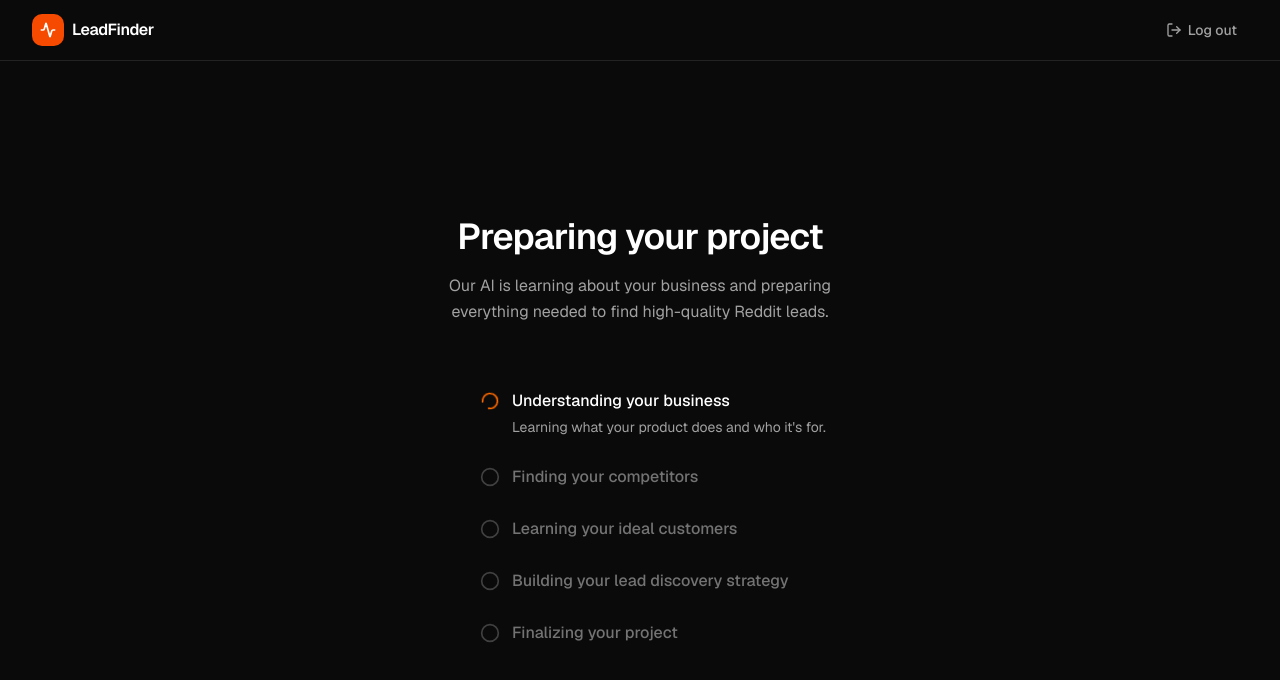
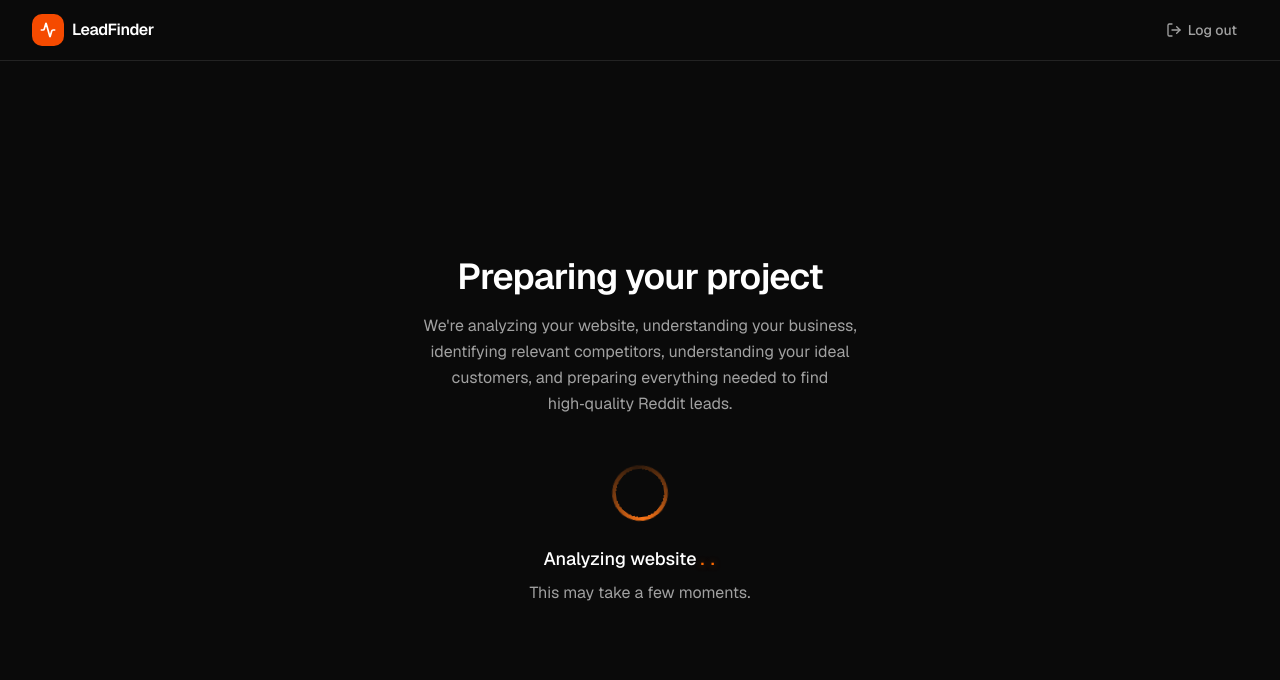
Before and after one commit to sujithkumardox-svg/reddit-lead-finder, a Next.js app: page /projects/1/onboarding in a window 1280 px wide. Shown: the top 680 px of the page. Built offline with nearby package versions, Linux system fonts and the light colour scheme.

Commit message:
Polish AI onboarding review UI

```diff
--- a/app/(app)/projects/[id]/page.tsx
+++ b/app/(app)/projects/[id]/page.tsx
@@ -26,7 +26,7 @@ export default async function ProjectPage({
   }
 
   return (
-    <main className="flex flex-1 flex-col gap-6 px-6 pt-8 pb-24">
+    <main className="flex flex-1 flex-col gap-6 px-6 pt-8 pb-24 animate-in fade-in slide-in-from-bottom-2 duration-500 ease-out">
       <div>
         <h1 className="text-2xl font-semibold tracking-tight">{project.name}</h1>
         <a
--- a/components/projects/ai-onboarding-review.tsx
+++ b/components/projects/ai-onboarding-review.tsx
@@ -1,82 +1,74 @@
-import { Circle, LoaderCircle } from "lucide-react";
+"use client";
 
-type OnboardingStep = {
-  title: string;
-  description?: string;
-};
+import { useEffect, useState } from "react";
 
-// Phase 1 mock data only. No API calls, timers, or automatic progression -
-// the first step is always rendered as active and the rest as upcoming.
-const ONBOARDING_STEPS: OnboardingStep[] = [
-  {
-    title: "Understanding your business",
-    description: "Learning what your product does and who it's for.",
-  },
-  { title: "Finding your competitors" },
-  { title: "Learning your ideal customers" },
-  { title: "Building your lead discovery strategy" },
-  { title: "Finalizing your project" },
-];
+const DOT_FRAMES = [".", "..", "..."];
+const DOT_INTERVAL_MS = 500;
 
-const ACTIVE_STEP_INDEX = 0;
+// Full-ring spinner: a bright orange head fades into a soft trailing glow,
+// then into a dark, faded orange track (not gray) as it wraps back around -
+// same brand orange (#f97316 / orange-500) used everywhere else in the app.
+const SPINNER_RING_STYLE = {
+  background:
+    "conic-gradient(from 0deg, #f97316 0%, rgba(249,115,22,0.45) 22%, rgba(249,115,22,0.12) 50%, rgba(249,115,22,0.45) 78%, #f97316 100%)",
+  WebkitMaskImage:
+    "radial-gradient(farthest-side, transparent calc(100% - 4px), #000 calc(100% - 4px))",
+  maskImage:
+    "radial-gradient(farthest-side, transparent calc(100% - 4px), #000 calc(100% - 4px))",
+  filter: "drop-shadow(0 0 5px rgba(249,115,22,0.35))",
+} as const;
 
-// Fixed, hand-picked delays (rather than a computed index * ms) so the
-// stagger stays on Tailwind's standard delay scale.
-const STEP_ENTRANCE_DELAYS = ["delay-0", "delay-100", "delay-200", "delay-300", "delay-400"];
+// Soft, layered glow behind the animated dots - same brand orange as the
+// spinner, kept subtle so it reads as premium rather than flashy.
+const DOTS_GLOW_STYLE = {
+  textShadow: "0 0 6px rgba(249,115,22,0.6), 0 0 14px rgba(249,115,22,0.3)",
+} as const;
 
 /**
- * Static Phase 1 UI for the AI onboarding review page. Reassures the user
- * that the AI is preparing their project while the editable onboarding
- * review (a later phase) is not yet available.
+ * Simple loading screen shown while the backend runs AI onboarding. Purely
+ * presentational - no progress steps, no backend polling. Only the
+ * trailing dots on the status text animate, continuously and forever; the
+ * "Analyzing website" text itself never changes.
  */
 export function AiOnboardingReview() {
+  const [dotFrameIndex, setDotFrameIndex] = useState(0);
+
+  useEffect(() => {
+    const interval = setInterval(() => {
+      setDotFrameIndex((index) => (index + 1) % DOT_FRAMES.length);
+    }, DOT_INTERVAL_MS);
+
+    return () => clearInterval(interval);
+  }, []);
+
   return (
     <div className="flex flex-1 flex-col items-center justify-center bg-neutral-950 px-4 py-14 sm:px-6">
-      <div className="w-full max-w-md animate-in fade-in slide-in-from-bottom-2 duration-500 ease-out">
-        <div className="text-center">
+      <div className="w-full max-w-md animate-in fade-in slide-in-from-bottom-2 duration-500 ease-out text-center">
         <h1 className="text-3xl font-semibold tracking-tight text-white sm:text-4xl">
           Preparing your project
         </h1>
-          <p className="mx-auto mt-4 max-w-sm text-sm leading-relaxed text-neutral-400 sm:text-base">
-            Our AI is learning about your business and preparing everything
-            needed to find high-quality Reddit leads.
+        <p className="mx-auto mt-4 max-w-md text-sm leading-relaxed text-neutral-400 sm:text-base">
+          We&apos;re analyzing your website, understanding your business,
+          identifying relevant competitors, understanding your ideal
+          customers, and preparing everything needed to find high‑quality
+          Reddit leads.
         </p>
-        </div>
 
-        <ol className="ml-16 mt-16 flex flex-col gap-7">
-          {ONBOARDING_STEPS.map((step, index) => {
-            const isActive = index === ACTIVE_STEP_INDEX;
+        <div
+          className="mx-auto mt-12 size-14 animate-spin rounded-full"
+          style={SPINNER_RING_STYLE}
+        />
 
-            return (
-              <li
-                key={step.title}
-                className={`flex flex-col gap-1 animate-in fade-in slide-in-from-bottom-3 fill-mode-both duration-400 ${STEP_ENTRANCE_DELAYS[index] ?? ""}`}
+        <p className="mt-6 text-lg font-medium text-white">
+          Analyzing website
+          <span
+            className="ml-1 inline-block w-9 text-left tracking-[0.35em] text-orange-500"
+            style={DOTS_GLOW_STYLE}
           >
-                <div className="flex items-center gap-3">
-                  {isActive ? (
-                    <LoaderCircle className="size-5 shrink-0 animate-spin text-orange-500 transition-colors duration-300" />
-                  ) : (
-                    <Circle className="size-5 shrink-0 text-neutral-700 transition-colors duration-300" />
-                  )}
-                  <p
-                    className={
-                      isActive
-                        ? "text-base font-medium text-white transition-colors duration-300"
-                        : "text-base font-medium text-neutral-500 transition-colors duration-300"
-                    }
-                  >
-                    {step.title}
+            {DOT_FRAMES[dotFrameIndex]}
+          </span>
         </p>
-                </div>
-                {isActive && step.description && (
-                  <p className="pl-8 text-sm text-neutral-400">
-                    {step.description}
-                  </p>
-                )}
-              </li>
-            );
-          })}
-        </ol>
+        <p className="mt-2 text-base text-neutral-400">This may take a few moments.</p>
       </div>
     </div>
   );
--- a/components/projects/new-project-wizard.tsx
+++ b/components/projects/new-project-wizard.tsx
@@ -254,7 +254,7 @@ export function NewProjectWizard() {
   if (!draft) return null;
 
   return (
-    <div className="flex flex-1 flex-col px-6 py-10">
+    <div className="flex flex-1 flex-col px-6 py-10 animate-in fade-in slide-in-from-bottom-2 duration-500 ease-out">
       <Card className="mx-auto w-full max-w-2xl">
         <CardHeader>
           <CardTitle>Review your project</CardTitle>
```
Lines whose indentation alone changed are shown as unchanged.
